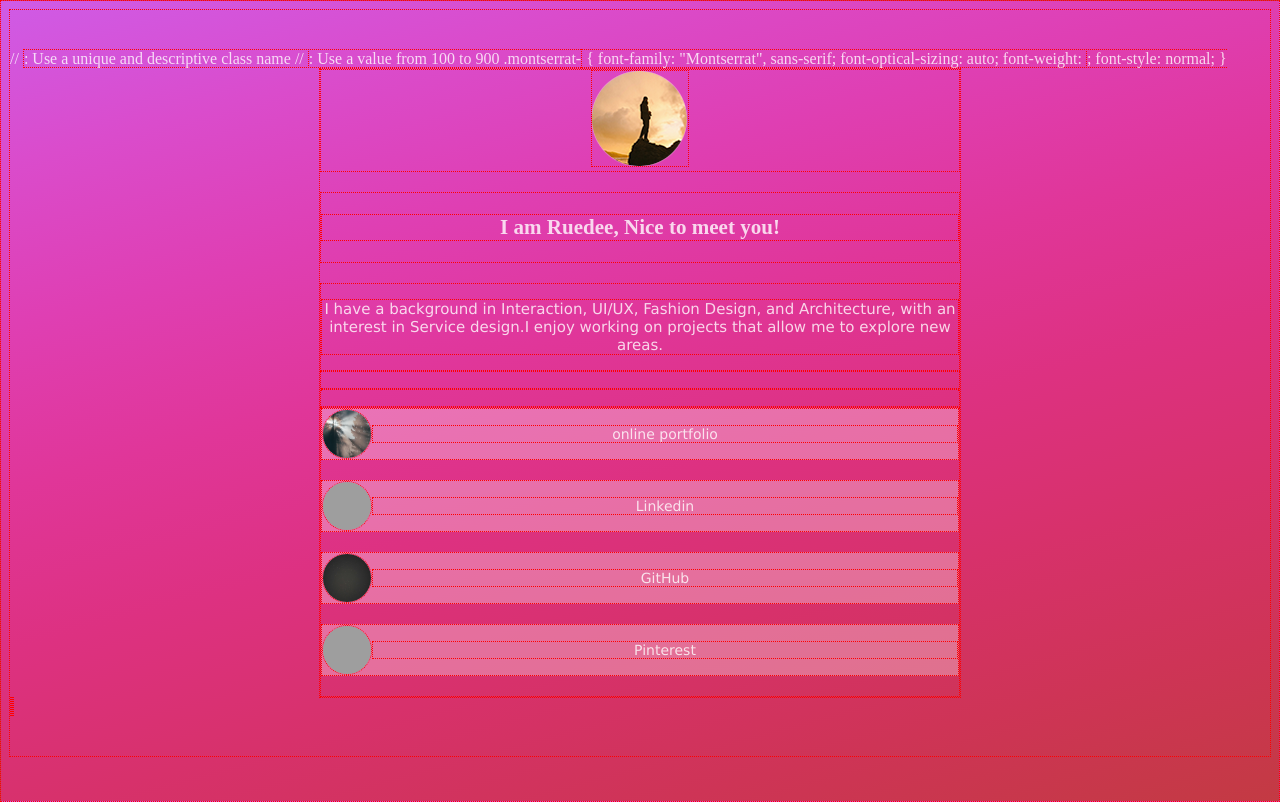
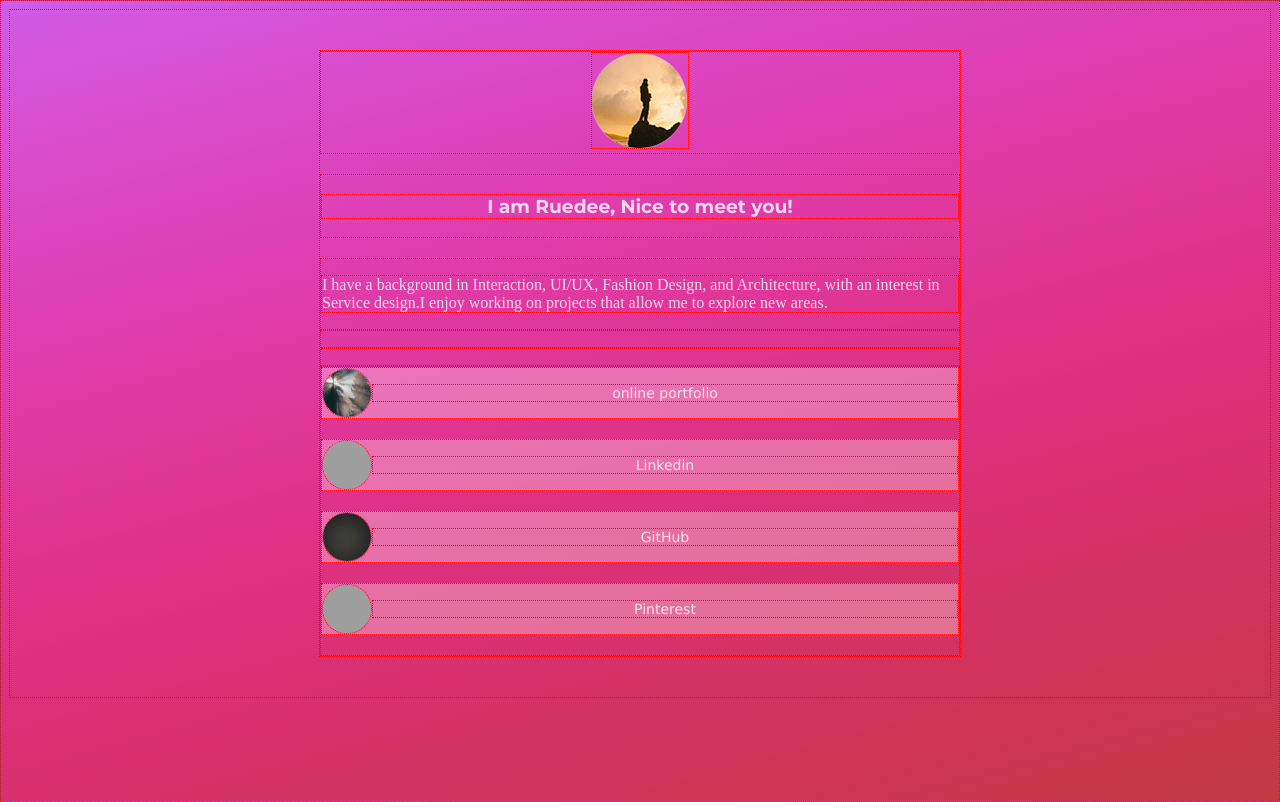
Before and after one commit to RuedeeSarawutpaiboon/link-in-bio, a plain HTML site: page index.html in a window 1280 px wide. Drawn offline with Linux system fonts and the light colour scheme; grey boxes are pictures that could not be loaded.

Commit message:
font adj1

```diff
--- a/index.html
+++ b/index.html
@@ -6,15 +6,9 @@
     <meta charset="UTF-8">
     <meta name="viewport" content="width="device-width, initial-scale="1.0">
     <title>Ruedee links</title>
-    // <uniquifier>: Use a unique and descriptive class name
-      // <weight>: Use a value from 100 to 900
-
-      .montserrat-<uniquifier> {
-        font-family: "Montserrat", sans-serif;
-        font-optical-sizing: auto;
-        font-weight: <weight>;
-        font-style: normal;
-      }
+    <link rel="preconnect" href="https://fonts.googleapis.com">
+<link rel="preconnect" href="https://fonts.gstatic.com" crossorigin>
+<link href="https://fonts.googleapis.com/css2?family=Montserrat:ital,wght@0,100..900;1,100..900&display=swap" rel="stylesheet">
 
     <style>
       *{
@@ -71,7 +65,11 @@
       .name-row {
         margin-bottom: 20px;
         text-align: center;
-        font-family: Montserrat;
+  font-family: "Montserrat", sans-serif;
+  font-optical-sizing: auto;
+  font-weight: <weight>;
+  font-style: normal;
+}
         font-size: 18px;
         font-weight: 600;
       }
@@ -96,6 +94,7 @@
   </head>
 
   <body>
+
     <div class="main-container">
 
       <!--profile image-->
```
